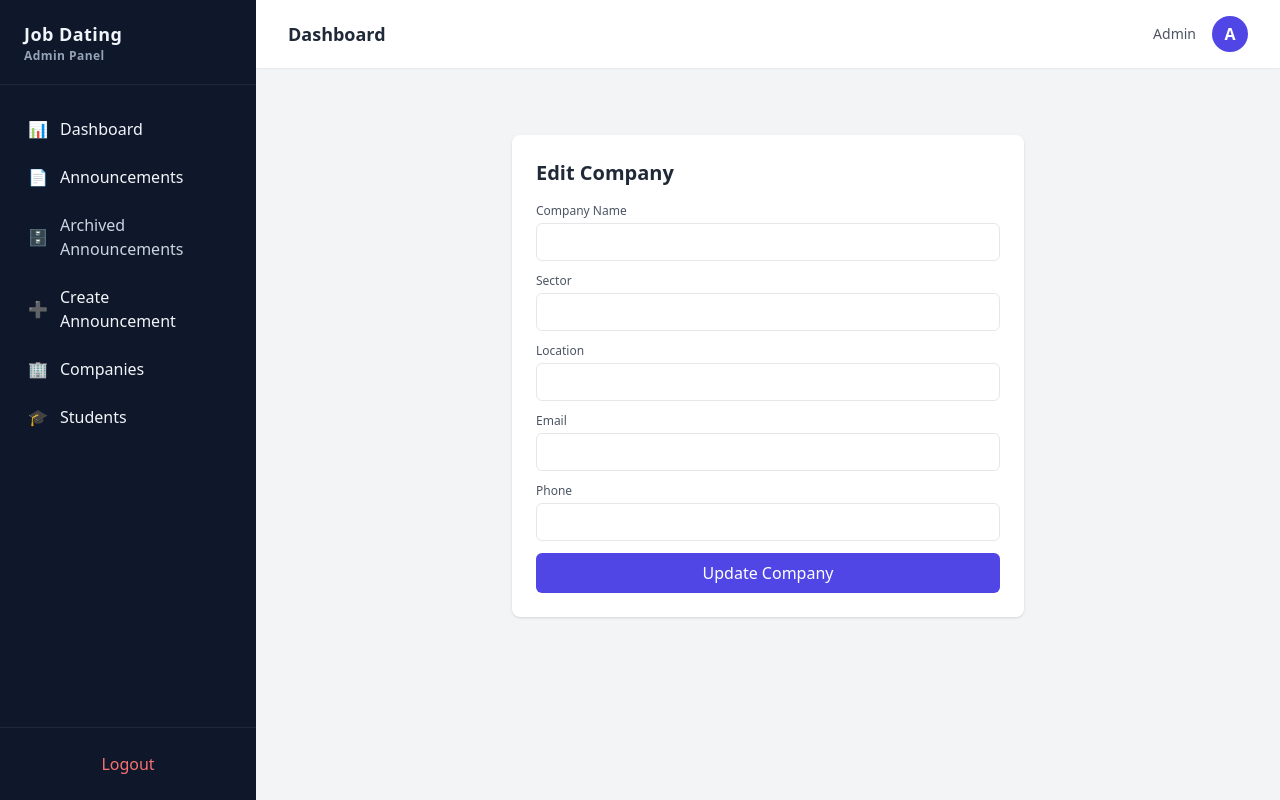
After one commit to yassinesekkah/Youcode-Job-Dating-Platform, a PHP site: template App/views/back/companies/edit.twig in a window 1280 px wide. The commit adds this page. Run offline with PHP 8.4, Linux system fonts and the light colour scheme; the template is opened without the code that fills it, so the values that code supplies are empty; some libraries are stand-ins or nearby versions.

Commit message:
YJDP-62 Fix company update and add updated_at column

```diff
--- /dev/null
+++ b/App/views/back/companies/edit.twig
@@ -0,0 +1,78 @@
+{% extends "layouts/back.twig" %}
+
+{% block content %}
+
+<div class="flex justify-center items-center min-h-[70vh]">
+    <div class="w-full max-w-lg bg-white rounded-lg shadow p-6">
+
+        <h1 class="text-xl font-semibold text-gray-800 mb-4">
+            Edit Company
+        </h1>
+
+        {% if errors %}
+            <div class="mb-4 rounded-md bg-red-100 border border-red-300 text-red-700 p-3 text-sm">
+                <ul class="list-disc list-inside">
+                    {% for field, messages in errors %}
+                        {% for message in messages %}
+                            <li>{{ message }}</li>
+                        {% endfor %}
+                    {% endfor %}
+                </ul>
+            </div>
+        {% endif %}
+
+        <form method="POST"
+              action="/admin/companies/update?id={{ company.id }}"
+              class="space-y-3">
+
+            <input type="hidden" name="csrf_token" value="{{ csrf_token }}">
+
+            <div>
+                <label class="block text-xs font-medium text-gray-600 mb-1">
+                    Company Name
+                </label>
+                <input type="text" name="name" value="{{ company.name }}" required
+                       class="w-full rounded-md border px-3 py-2 text-sm">
+            </div>
+
+            <div>
+                <label class="block text-xs font-medium text-gray-600 mb-1">
+                    Sector
+                </label>
+                <input type="text" name="sector" value="{{ company.sector }}" required
+                       class="w-full rounded-md border px-3 py-2 text-sm">
+            </div>
+
+            <div>
+                <label class="block text-xs font-medium text-gray-600 mb-1">
+                    Location
+                </label>
+                <input type="text" name="location" value="{{ company.location }}" required
+                       class="w-full rounded-md border px-3 py-2 text-sm">
+            </div>
+
+            <div>
+                <label class="block text-xs font-medium text-gray-600 mb-1">
+                    Email
+                </label>
+                <input type="email" name="email" value="{{ company.email }}" required
+                       class="w-full rounded-md border px-3 py-2 text-sm">
+            </div>
+
+            <div>
+                <label class="block text-xs font-medium text-gray-600 mb-1">
+                    Phone
+                </label>
+                <input type="text" name="phone" value="{{ company.phone }}" required
+                       class="w-full rounded-md border px-3 py-2 text-sm">
+            </div>
+
+            <button class="w-full bg-indigo-600 text-white py-2 rounded-md hover:bg-indigo-700">
+                Update Company
+            </button>
+        </form>
+
+    </div>
+</div>
+
+{% endblock %}
--- a/App/views/back/companies/index.twig
+++ b/App/views/back/companies/index.twig
@@ -7,7 +7,7 @@
         Companies
     </h1>
 
-    <a href="/admin/companies/create"
+    <a href="/admin/companies/store"
        class="bg-indigo-600 text-white px-4 py-2 rounded-lg text-sm font-medium
               hover:bg-indigo-700 transition">
         + Add Company
```
Also changed, not shown: App/Controllers/Back/CompanyController.php (+98 -11 lines), App/Core/Model.php (+14 -0 lines), config/routes.php (+10 -5 lines).
